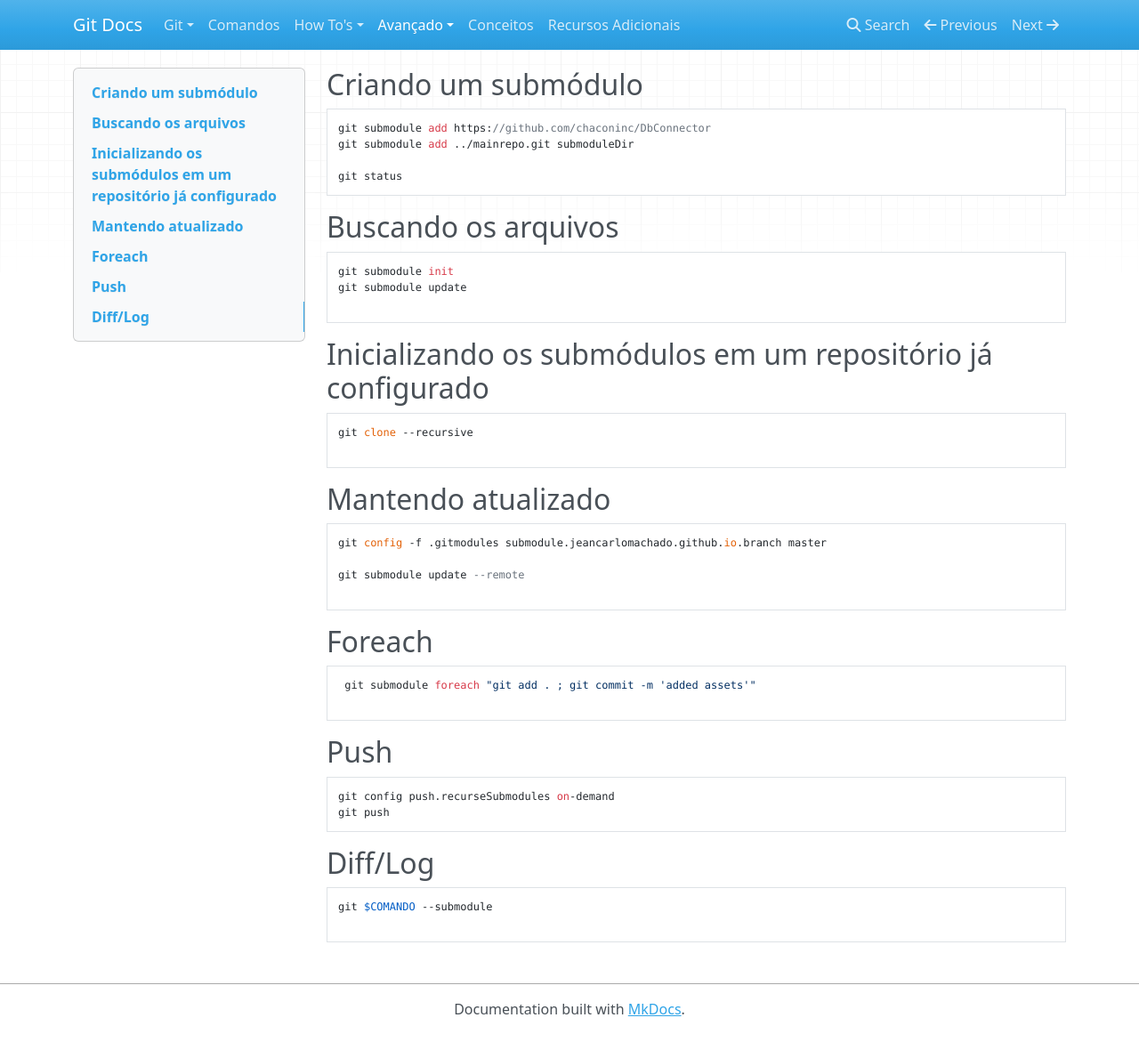
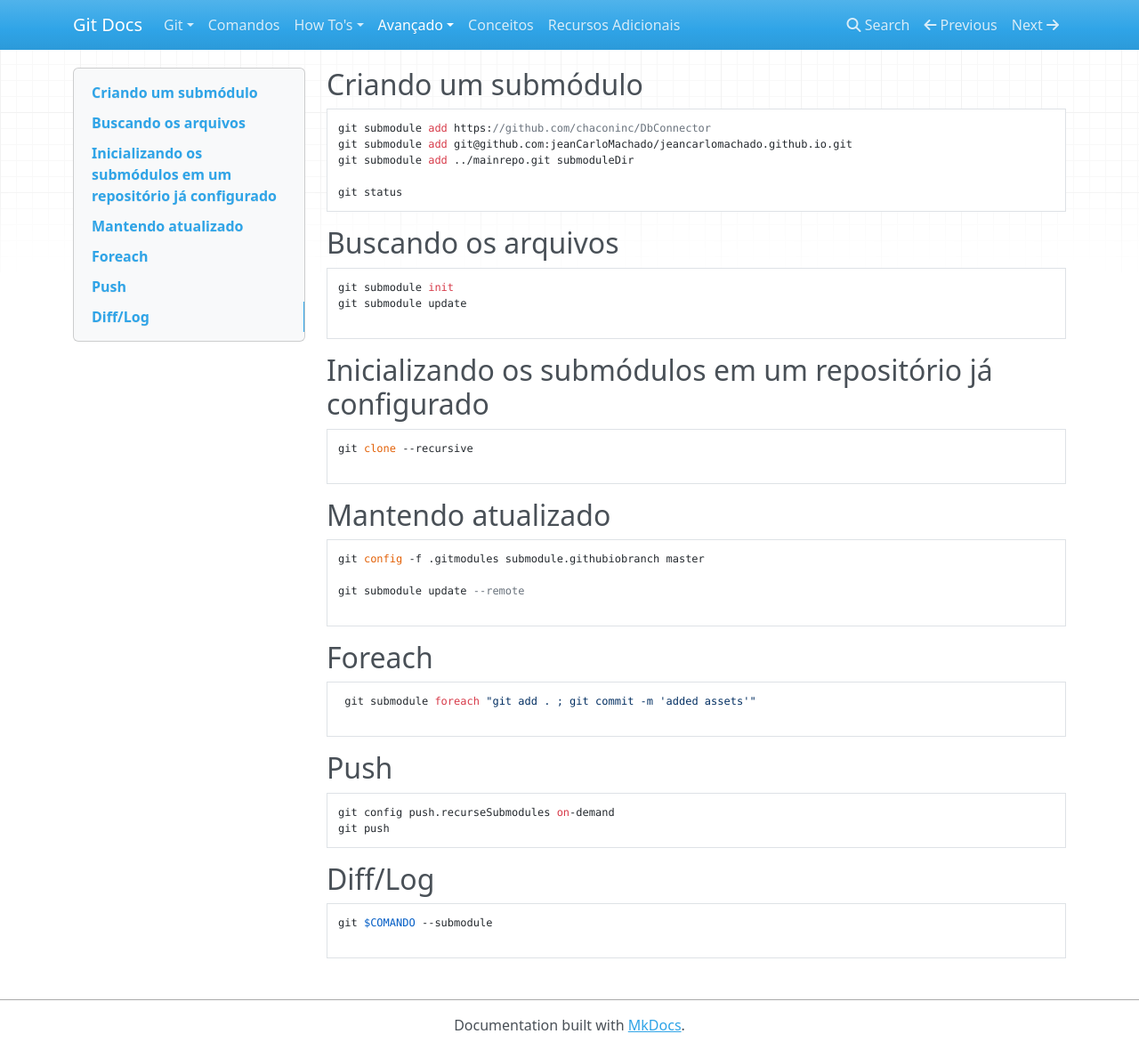
Before and after one commit to jeanCarloMachado/git_course, an MkDocs documentation site: the page built from docs/submodulos.md, in a window 1280 px wide and 1180 px high. Shown: the whole window at 89% size. Built offline with MkDocs 1.6.1, drawn with Linux system fonts in a browser that asks for light colours; nearby versions of some CDN libraries; old or Windows-style settings are respelled for this version of MkDocs.

Commit message:
submodules improvements

````diff
--- a/docs/submodulos.md
+++ b/docs/submodulos.md
@@ -4,6 +4,7 @@ Criando um submódulo
 
 ```
 git submodule add https://github.com/chaconinc/DbConnector
+git submodule add git@github.com:jeanCarloMachado/jeancarlomachado.github.io.git
 git submodule add ../mainrepo.git submoduleDir
 
 git status
@@ -31,7 +32,7 @@ Mantendo atualizado
 -------------------
 
 ```
-git config -f .gitmodules submodule.jeancarlomachado.github.io.branch master
+git config -f .gitmodules submodule.githubiobranch master
 
 git submodule update --remote
 
````
Also changed, not shown: 1 other file.
